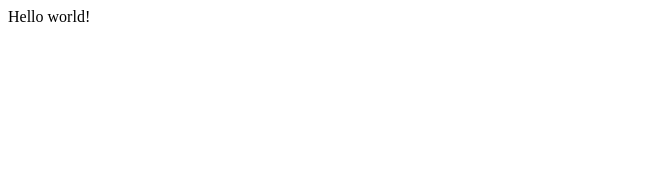
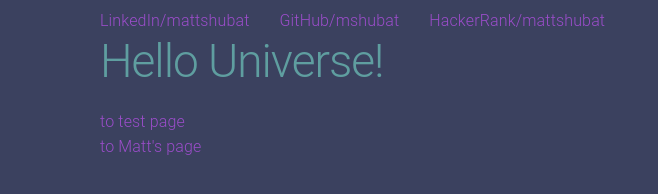
Before and after one commit to mshubat/mshubat.github.io, a Gatsby site: page / in a window 1280 px wide. Shown: the whole page, without its empty margins (0-658 px from the left). Built offline with nearby package versions, Linux system fonts and the light colour scheme; Gatsby itself is replaced by a stand-in of ours.

Commit message:
messin around

```diff
--- /dev/null
+++ b/gatsby-browser.js
@@ -0,0 +1 @@
+import "./src/styles/global.css"
--- a/package.json
+++ b/package.json
@@ -15,6 +15,7 @@
   },
   "dependencies": {
     "gatsby": "^2.25.3",
+    "milligram": "^1.4.1",
     "react": "^16.12.0",
     "react-dom": "^16.12.0"
   },
--- /dev/null
+++ b/src/components/Nav.jsx
@@ -0,0 +1,22 @@
+import React from "react";
+
+
+export const Nav = () => {
+
+    const styles = {
+        nav: {
+            display: "flex"
+        },
+        a: {
+            margin: "0rem 3rem 0rem 0rem"
+        }
+    }
+
+    return (
+        <nav style={styles.nav}>
+            <a style={styles.a} href="https://www.linkedin.com/in/mattshubat/">LinkedIn/mattshubat</a>
+            <a style={styles.a} href="https://github.com/mshubat">GitHub/mshubat</a>
+            <a style={styles.a} href="https://www.hackerrank.com/mattshubat">HackerRank/mattshubat</a>
+        </nav>
+    );
+}
--- /dev/null
+++ b/src/pages/bios/matt.js
@@ -0,0 +1,5 @@
+import React from "react"
+
+export default function Test() {
+  return <div>Matt!</div>
+}
--- a/src/pages/index.js
+++ b/src/pages/index.js
@@ -1,5 +1,24 @@
 import React from "react"
+import {Link} from "gatsby"
+import "milligram"
+import { Nav } from "../components/nav";
 
 export default function Home() {
-  return <div>Hello world!</div>
+
+  const classes = {
+    h1: {
+      color: "cadetblue"
+    }
+  }
+
+  return (
+    <div className="container">
+      <Nav />
+
+      <h1 style={classes.h1}>Hello Universe!</h1>
+      <Link to="/test">to test page</Link>
+      <br />
+      <Link to="/bios/matt">to Matt's page</Link>
+    </div>
+  );
 }
--- /dev/null
+++ b/src/pages/test.js
@@ -0,0 +1,5 @@
+import React from "react"
+
+export default function Test() {
+  return <div>TEST!</div>
+}
--- /dev/null
+++ b/src/styles/global.css
@@ -0,0 +1,3 @@
+html {
+    background-color: #3b415f;
+}
```
Also changed, not shown: README.md, 1 other file.
